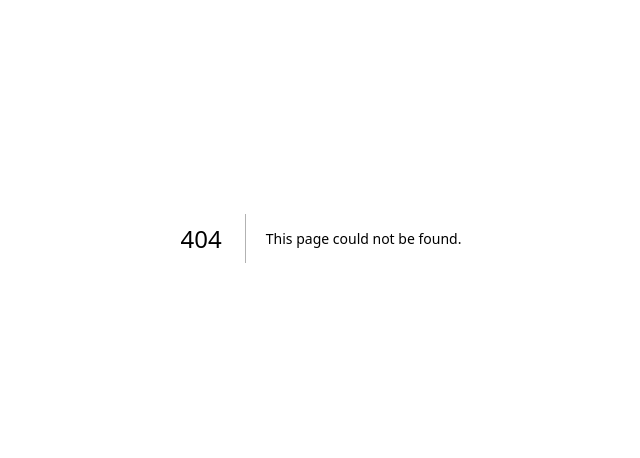
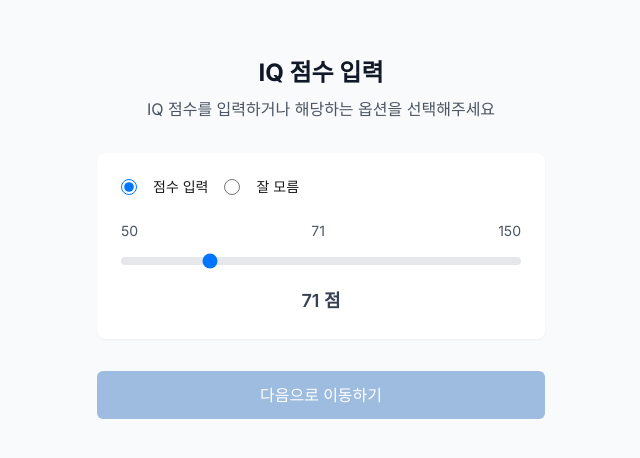
Before and after one commit to tinon1004/LookNLearn, a Next.js app: page /signup/score in a window 1280 px wide. Before the commit this address had no page. Shown: the part 162-620 px from the top of the page, without its empty margins (319-959 px from the left). Built offline with nearby package versions, Linux system fonts and the light colour scheme.

Commit message:
Feat: add ScoreSelectionPage

```diff
--- /dev/null
+++ b/src/app/signup/score/ScoreSelectionPage.tsx
@@ -0,0 +1,116 @@
+'use client';
+
+import { useRouter } from 'next/navigation';
+import { useState } from 'react';
+
+type IQStatus = 'slider' | 'unknown' | 'notApplicable';
+
+interface IQData {
+  iq: number | null;
+  iqStatus: IQStatus;
+}
+
+export default function ScoreSelectionPage() {
+  const router = useRouter();
+  const [formData, setFormData] = useState<IQData>({
+    iq: 71,
+    iqStatus: 'slider'
+  });
+
+  const handleIQStatusChange = (status: IQStatus) => {
+    setFormData(prev => ({
+      ...prev,
+      iqStatus: status,
+      iq: status === 'slider' ? prev.iq : null
+    }));
+  };
+
+  const handleSubmit = () => {
+    console.log('IQ 데이터:', formData);
+    router.push('/signup/symptoms');
+  };
+
+  return (
+    <div className="flex flex-col items-center justify-center min-h-screen bg-gray-50 p-4">
+      <div className="w-full max-w-md space-y-8">
+        <div className="text-center">
+          <h1 className="text-2xl font-bold text-gray-900">IQ 점수 입력</h1>
+          <p className="mt-2 text-gray-600">IQ 점수를 입력하거나 해당하는 옵션을 선택해주세요</p>
+        </div>
+
+        <div className="w-full space-y-6 bg-white p-6 rounded-lg shadow-sm">
+
+          <div className="space-y-4">
+            <div className="flex items-center space-x-4">
+              <input
+                type="radio"
+                id="useSlider"
+                checked={formData.iqStatus === 'slider'}
+                onChange={() => handleIQStatusChange('slider')}
+                className="w-4 h-4 text-[#9EBCDF] focus:ring-[#9EBCDF]"
+              />
+              <label htmlFor="useSlider" className="text-sm">
+                점수 입력
+              </label>
+
+              <input
+                type="radio"
+                id="unknown"
+                checked={formData.iqStatus === 'unknown'}
+                onChange={() => handleIQStatusChange('unknown')}
+                className="w-4 h-4 text-[#9EBCDF] focus:ring-[#9EBCDF]"
+              />
+              <label htmlFor="unknown" className="text-sm">
+                잘 모름
+              </label>
+            </div>
+          </div>
+
+          {formData.iqStatus === 'slider' && (
+            <div className="space-y-4">
+              <div className="flex justify-between text-sm text-gray-600">
+                <span>50</span>
+                <span>71</span>
+                <span>150</span>
+              </div>
+
+              <input
+                type="range"
+                min="50"
+                max="150"
+                value={formData.iq || 71}
+                onChange={(e) => setFormData(prev => ({
+                  ...prev,
+                  iq: Number(e.target.value)
+                }))}
+                className="w-full h-2 bg-gray-200 rounded-lg appearance-none cursor-pointer"
+              />
+
+              <div className="text-center">
+                <p className={`text-lg font-semibold ${
+                  (formData.iq || 0) < 71 ? 'text-red-500' : 'text-gray-700'
+                }`}>
+                  {formData.iq} 점
+                </p>
+              </div>
+            </div>
+          )}
+
+          {formData.iqStatus === 'unknown' && (
+            <p className="text-center text-gray-600">
+              정확한 IQ 점수를 모르는 것으로 기록됩니다.
+            </p>
+          )}
+
+        </div>
+
+        <button
+          onClick={handleSubmit}
+          className="w-full px-4 py-3 bg-[#9EBCDF] hover:bg-[#8BAACE] text-white font-medium rounded-md transition duration-300"
+        >
+          다음으로 이동하기
+        </button>
+      </div>
+    </div>
+  );
+}
--- /dev/null
+++ b/src/app/signup/score/page.tsx
@@ -0,0 +1,3 @@
+import ScoreSelectionPage from './ScoreSelectionPage';
+
+export default ScoreSelectionPage;
```
